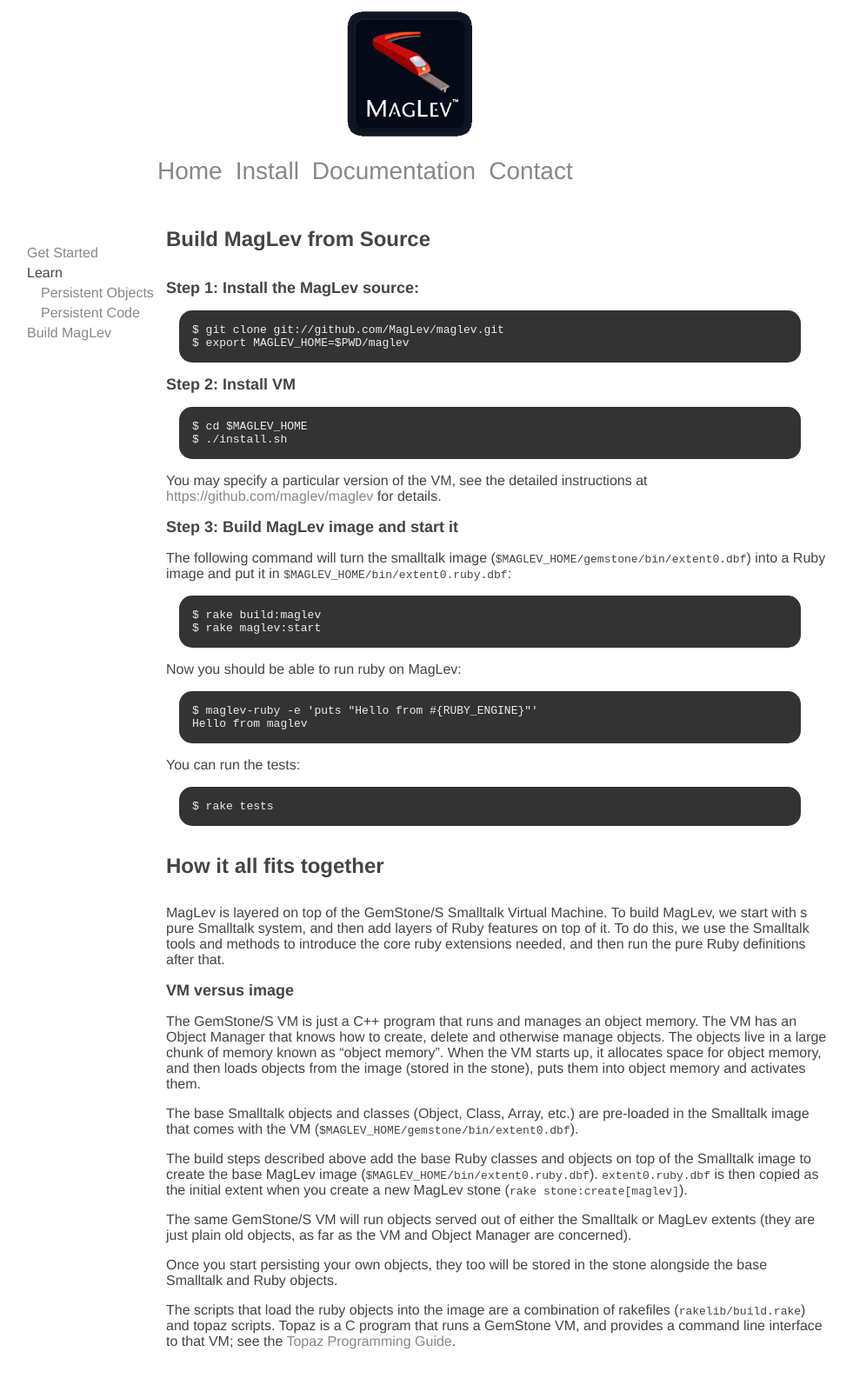
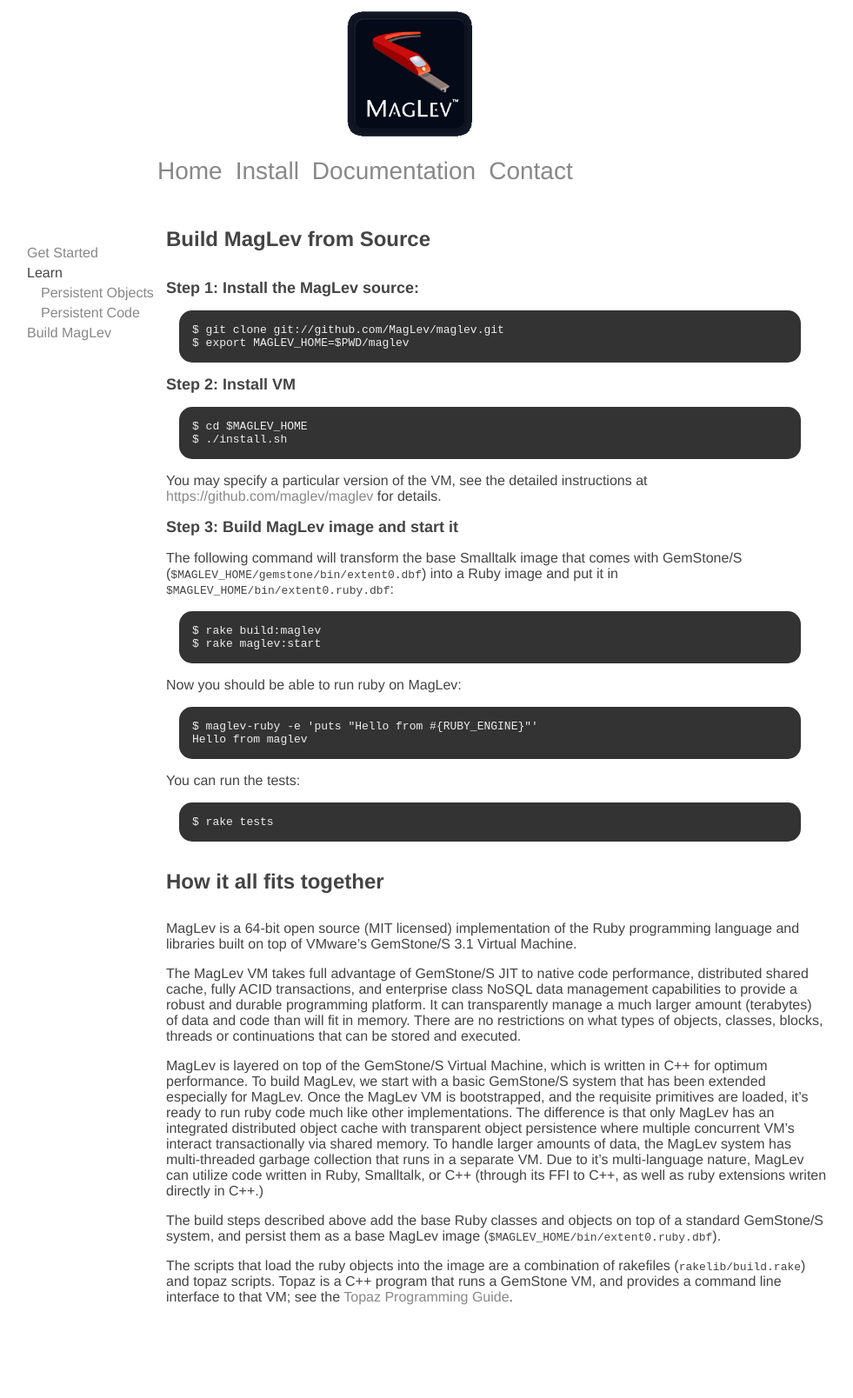
Before and after one commit to MagLev/maglev.github.com, a Jekyll site: the page built from docs/build.markdown, in a window 1280 px wide. Shown: the whole page at 87% size, without its empty margins (19-1000 px from the left). Built offline with Jekyll 4.4.1, drawn with Linux system fonts in a browser that asks for light colours; after the commit the page ends 1557 px from its top, so only the background shows below that.

Commit message:
A few more docs tweaks

```diff
--- a/docs/build.markdown
+++ b/docs/build.markdown
@@ -19,7 +19,8 @@
 
 ## Step 3: Build MagLev image and start it
 
-The following command will turn the smalltalk image
+The following command will transform the base Smalltalk image that
+comes with GemStone/S
 (<tt>$MAGLEV_HOME/gemstone/bin/extent0.dbf</tt>) into a Ruby image and put
 it in <tt>$MAGLEV_HOME/bin/extent0.ruby.dbf</tt>:
 
@@ -37,40 +38,37 @@
 
 # How it all fits together
 
-MagLev is layered on top of the GemStone/S Smalltalk Virtual Machine.  To
-build MagLev, we start with s pure Smalltalk system, and then add layers of
-Ruby features on top of it.  To do this, we use the Smalltalk tools and
-methods to introduce the core ruby extensions needed, and then run the pure
-Ruby definitions after that.
+MagLev is a 64-bit open source (MIT licensed) implementation of
+the Ruby programming language and libraries built on top of VMware's
+GemStone/S 3.1 Virtual Machine.
 
-## VM versus image
+The MagLev VM takes full advantage of GemStone/S JIT to native code
+performance, distributed shared cache, fully ACID transactions, and
+enterprise class NoSQL data management capabilities to provide a
+robust and durable programming platform. It can transparently manage
+a much larger amount (terabytes) of data and code than will fit in memory.
+There are no restrictions on what types of objects, classes, blocks,
+threads or continuations that can be stored and executed.
 
-The GemStone/S VM is just a C++ program that runs and manages an object
-memory.  The VM has an Object Manager that knows how to create, delete and
-otherwise manage objects. The objects live in a large chunk of memory known
-as "object memory".  When the VM starts up, it allocates space for object
-memory, and then loads objects from the image (stored in the stone), puts
-them into object memory and activates them.
+MagLev is layered on top of the GemStone/S Virtual Machine, which
+is written in C++ for optimum performance.  To build MagLev, we
+start with a basic GemStone/S system that has been extended especially
+for MagLev. Once the MagLev VM is bootstrapped, and the requisite
+primitives are loaded, it's ready to run ruby code much like other
+implementations.  The difference is that only MagLev has an integrated
+distributed object cache with transparent object persistence where
+multiple concurrent VM's interact transactionally via shared memory.
+To handle larger amounts of data, the MagLev system has multi-threaded
+garbage collection that runs in a separate VM. Due to it's multi-language
+nature, MagLev can utilize code written in Ruby, Smalltalk, or C++ (through
+its FFI to C++, as well as ruby extensions writen directly in C++.)
 
-The base Smalltalk objects and classes (Object, Class, Array, etc.)  are
-pre-loaded in the Smalltalk image that comes with the VM
-(<tt>$MAGLEV_HOME/gemstone/bin/extent0.dbf</tt>).
-
-The build steps described above add the base Ruby classes and objects on
-top of the Smalltalk image to create the base MagLev image
-(<tt>$MAGLEV_HOME/bin/extent0.ruby.dbf</tt>).  <tt>extent0.ruby.dbf</tt> is
-then copied as the initial extent when you create a new MagLev stone
-(<tt>rake stone:create[maglev]</tt>).
-
-The same GemStone/S VM will run objects served out of either the Smalltalk
-or MagLev extents (they are just plain old objects, as far as the VM and
-Object Manager are concerned).
-
-Once you start persisting your own objects, they too will be stored in the
-stone alongside the base Smalltalk and Ruby objects.
+The build steps described above add the base Ruby classes and objects
+on top of a standard GemStone/S system, and persist them as a base
+MagLev image (<tt>$MAGLEV_HOME/bin/extent0.ruby.dbf</tt>).
 
 The scripts that load the ruby objects into the image are a combination of
-rakefiles (<tt>rakelib/build.rake</tt>) and topaz scripts.  Topaz is a C
+rakefiles (<tt>rakelib/build.rake</tt>) and topaz scripts.  Topaz is a C++
 program that runs a GemStone VM, and provides a command line interface to
 that VM; see the
 [Topaz Programming Guide](http://community.gemstone.com/download/attachments/6816350/GS64-Topaz-3.0.pdf?version=1).
--- a/docs/get_started.markdown
+++ b/docs/get_started.markdown
@@ -3,7 +3,7 @@
 layout: docs
 ---
 
-# MagLev QuickStart
+# Get Started with MagLev
 
 1. Install MagLev from GitHub
 
```
